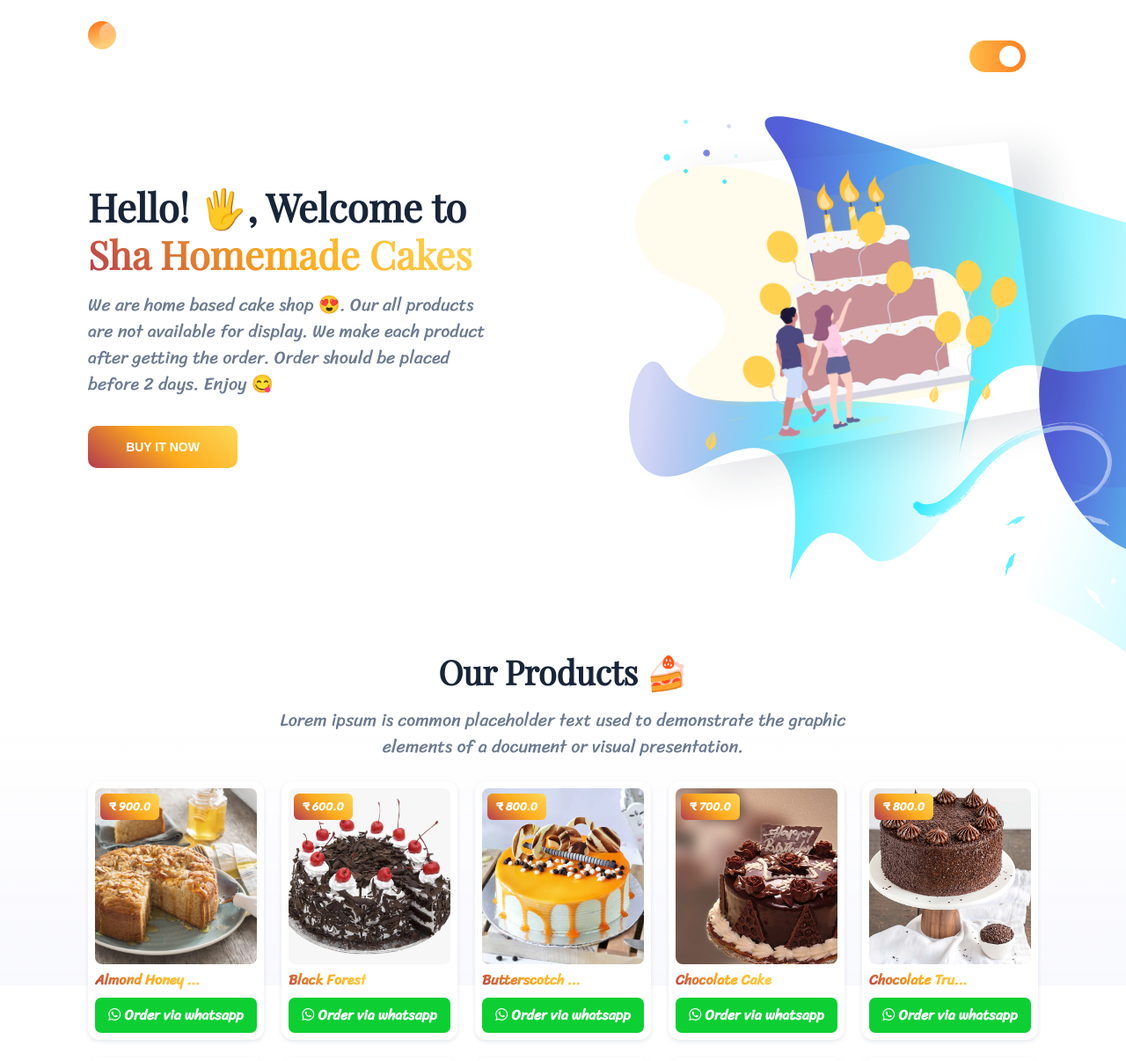
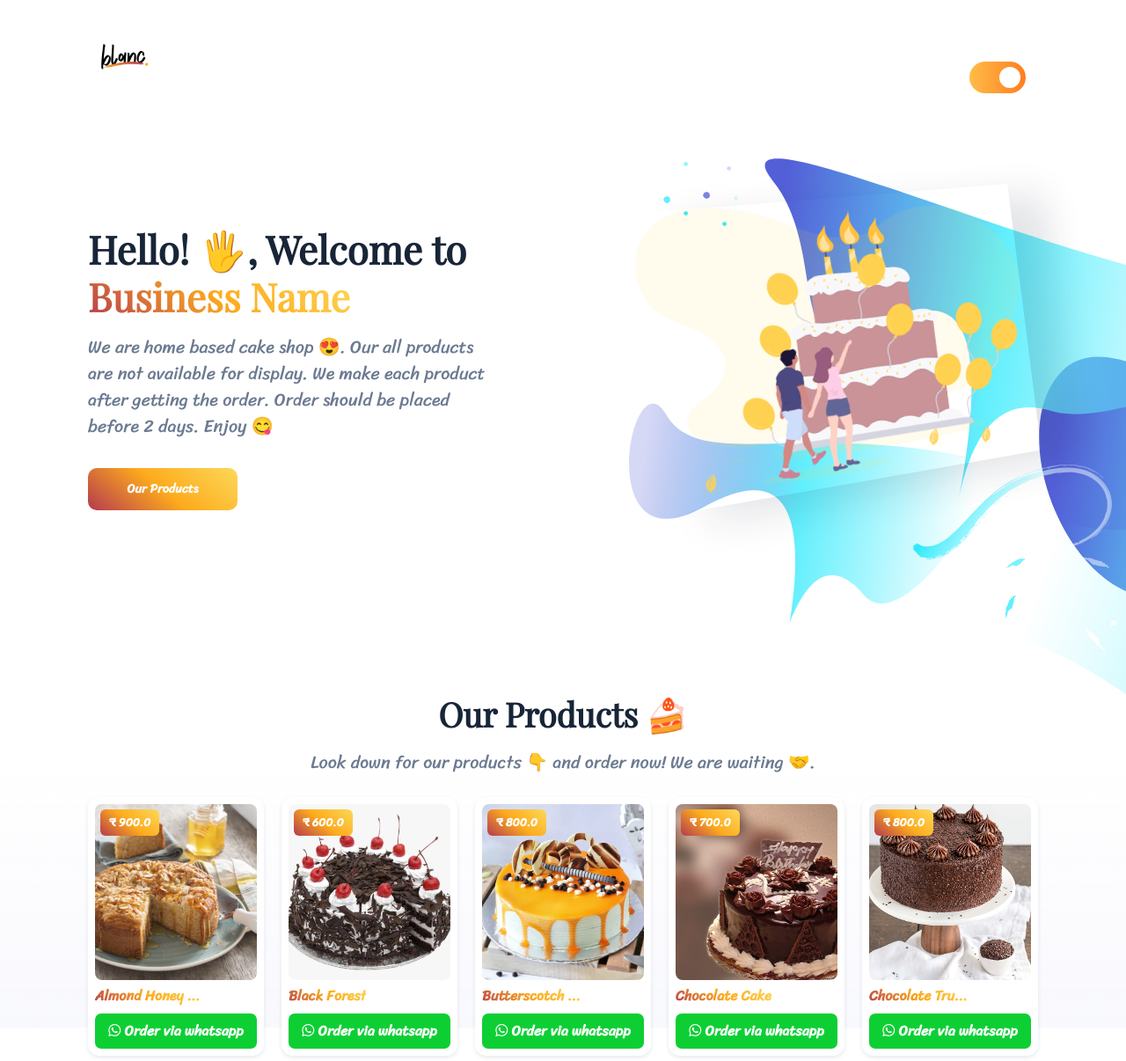
Before and after one commit to muhammedashfar7/Ecommerce-whatsapp-model, a Jekyll site: the page built from index.html, in a window 1280 px wide, cut to the strip 0-1206 px from the top of the page. Shown: the whole strip at 88% size. Built offline with Jekyll 4.4.1, drawn with Linux system fonts in a browser that asks for light colours; nearby versions of some CDN libraries; some of the changed text lies outside the part shown.

Commit message:
Finishing touches

```diff
--- a/_config.yml
+++ b/_config.yml
@@ -18,12 +18,10 @@
 # You can create any custom variable you would like, and they will be accessible
 # in the templates via {{ site.myvariable }}.
 
-title: Sha Homemade Cakes
+title: Business Name
 email: your-email@example.com
 description: >- # this means to ignore newlines until "baseurl:"
-  Write an awesome description for your new site here. You can edit this
-  line in _config.yml. It will appear in your document head meta (for
-  Google search results) and in your feed.xml site description.
+  My awesome site that features my products and get orders via whatsapp notification. Try our jekyll whatsapp ecommerce at low price as possible. Try Now1!.
 baseurl: "" # the subpath of your site, e.g. /blog
 url: "" # the base hostname & protocol for your site, e.g. http://example.com
 twitter_username: jekyllrb
--- a/_includes/footer.html
+++ b/_includes/footer.html
@@ -3,8 +3,8 @@
         <div class="site-footer-inner">
             <div class="brand footer-brand">
                 <a href="#">
-                    <img class="asset-light" src="dist/images/logo-light.svg" alt="Logo">
-                    <img class="asset-dark" src="dist/images/logo-dark.svg" alt="Logo">
+                    <img class="asset-light footer-logo" src="dist/images/logo-ftr-light.png" alt="Logo">
+                    <img class="asset-dark footer-logo" src="dist/images/logo-dark.png" alt="Logo">
                 </a>
             </div>
             <ul class="footer-links list-reset">
@@ -23,31 +23,26 @@
             </ul>
             <ul class="footer-social-links list-reset">
                 <li>
-                    <a href="#">
-                        <span class="screen-reader-text">Facebook</span>
-                        <svg width="16" height="16" xmlns="http://www.w3.org/2000/svg">
-                            <path d="M6.023 16L6 9H3V6h3V4c0-2.7 1.672-4 4.08-4 1.153 0 2.144.086 2.433.124v2.821h-1.67c-1.31 0-1.563.623-1.563 1.536V6H13l-1 3H9.28v7H6.023z" fill="#FFF"/>
-                        </svg>
+                    <a href="asset-light https://facebook.com/Blanc">
+                        <i class="ftr-icon fab fa-facebook-square"></i>
                     </a>
                 </li>
                 <li>
                     <a href="#">
-                        <span class="screen-reader-text">Twitter</span>
-                        <svg width="16" height="16" xmlns="http://www.w3.org/2000/svg">
-                            <path d="M16 3c-.6.3-1.2.4-1.9.5.7-.4 1.2-1 1.4-1.8-.6.4-1.3.6-2.1.8-.6-.6-1.5-1-2.4-1-1.7 0-3.2 1.5-3.2 3.3 0 .3 0 .5.1.7-2.7-.1-5.2-1.4-6.8-3.4-.3.5-.4 1-.4 1.7 0 1.1.6 2.1 1.5 2.7-.5 0-1-.2-1.5-.4C.7 7.7 1.8 9 3.3 9.3c-.3.1-.6.1-.9.1-.2 0-.4 0-.6-.1.4 1.3 1.6 2.3 3.1 2.3-1.1.9-2.5 1.4-4.1 1.4H0c1.5.9 3.2 1.5 5 1.5 6 0 9.3-5 9.3-9.3v-.4C15 4.3 15.6 3.7 16 3z" fill="#FFF"/>
-                        </svg>
+                        <a href="asset-light https://instagram.com/blancdesigns__">
+                            <i class="ftr-icon fab fa-instagram"></i>
+                        </a>
                     </a>
                 </li>
                 <li>
                     <a href="#">
-                        <span class="screen-reader-text">Google</span>
-                        <svg width="16" height="16" xmlns="http://www.w3.org/2000/svg">
-                            <path d="M7.9 7v2.4H12c-.2 1-1.2 3-4 3-2.4 0-4.3-2-4.3-4.4 0-2.4 2-4.4 4.3-4.4 1.4 0 2.3.6 2.8 1.1l1.9-1.8C11.5 1.7 9.9 1 8 1 4.1 1 1 4.1 1 8s3.1 7 7 7c4 0 6.7-2.8 6.7-6.8 0-.5 0-.8-.1-1.2H7.9z" fill="#FFF"/>
-                        </svg>
+                        <a href="https://wa.me/919496659631?text=Hello">
+                            <i class="ftr-icon fab fa-whatsapp"></i>
+                        </a>
                     </a>
                 </li>
             </ul>
-            <div class="footer-copyright">&copy; 2018 Switch, all rights reserved</div>
+            <div class="footer-copyright">&copy; 2018 Blanc Designs, all rights reserved</div>
         </div>
     </div>
 </footer>
--- a/_includes/header.html
+++ b/_includes/header.html
@@ -4,8 +4,8 @@
             <div class="brand header-brand">
                 <h1 class="m-0">
                     <a href="#">
-                        <img class="header-logo-image asset-light" src="dist/images/logo-light.svg" alt="Logo">
-                        <img class="header-logo-image asset-dark" src="dist/images/logo-dark.svg" alt="Logo">
+                        <img class="header-logo-image asset-light" src="dist/images/logo-light.png" alt="Logo">
+                        <img class="header-logo-image asset-dark" src="dist/images/logo-dark.png" alt="Logo">
                     </a>
                 </h1>
             </div>
--- a/dist/css/style.css
+++ b/dist/css/style.css
@@ -1286,13 +1286,11 @@
 
 .button {
 	display: inline-flex;
-	font-family: "IBM Plex Sans", sans-serif;
 	font-size: 14px;
 	letter-spacing: 0px;
 	font-weight: 600;
 	line-height: 16px;
 	text-decoration: none !important;
-	text-transform: uppercase;
 	background-color: #E9EDF3;
 	color: #535FD7 !important;
 	border: none;
@@ -1939,7 +1937,7 @@
 }
 
 .lights-off .asset-dark {
-	display: block
+	display: inline
 }
 
 .lights-off a {
@@ -2279,3 +2277,30 @@
 .hero-media-image {
     width: 450px;
 }
+
+.header-logo-image {
+	height: 80px;
+}
+
+.footer-logo {
+	height: 80px;
+}
+
+.ftr-icon {
+	font-size: 25px;
+}
+a.ftr-icon {
+	color: #fff;
+}
+
+i.ftr-icon.fab.fa-facebook-square {
+    color: #8e81ff;
+}
+
+i.ftr-icon.fab.fa-instagram {
+    color: #ff6e6e;
+}
+
+i.ftr-icon.fab.fa-whatsapp {
+    color: #66ff95;
+}
--- a/index.html
+++ b/index.html
@@ -10,8 +10,8 @@
 	                        <h1 class="hero-title mt-0">{{site.header.heading}} <span class="asset-light gradient-text">{{site.title}}</span> <span class="asset-dark gradient-text-dark">{{site.title}}</span></h1>
 	                        <p class="hero-paragraph">{{site.header.description}}</p>
 	                        <div class="hero-cta">
-								<a class="asset-light button button-primary-light" href="#">Buy it now</a>
-								<a class="asset-dark button button-primary-dark" href="#">Buy it now</a>
+								<a class="asset-light button button-primary-light" href="{{site.baseurl}}/#products">Our Products</a>
+								<a class="asset-dark button button-primary-dark" href="{{site.baseurl}}/#products">Our Products</a>
 							</div>
 						</div>
 						<div class="hero-media">
@@ -28,13 +28,13 @@
                 </div>
             </section>
 
-            <section class="features section">
+            <section id="products" class="features section">
                 <div class="container">
 					<div class="features-inner section-inner has-bottom-divider">
 						<div class="features-header text-center">
 							<div class="container-sm">
 								<h2 class="section-title mt-0">{{site.productPage.heading}}</h2>
-	                            <p class="section-paragraph">Lorem ipsum is common placeholder text used to demonstrate the graphic elements of a document or visual presentation.</p>
+	                            <p class="section-paragraph">Look down for our products 👇 and order now! We are waiting 🤝.</p>
 							</div>
                         </div>
                         <div class="features-wrap">
@@ -50,12 +50,9 @@
                 <div class="container-sm">
                     <div class="cta-inner section-inner">
                         <div class="cta-header text-center">
-                            <h2 class="section-title mt-0">Get it and Switch</h2>
-                            <p class="section-paragraph">Lorem ipsum is common placeholder text used to demonstrate the graphic elements of a document or visual presentation.</p>
-							<div class="cta-cta">
-								<a class="button button-primary" href="#">Buy it now</a>
-							</div>
-					    </div>
+                            <h2 class="section-title mt-0">Get in <span class="asset-dark gradient-text-dark">touch</span><span class="asset-light gradient-text">touch</span> with Us!</h2>
+                            <p class="section-paragraph">Message 📱 us on whatsapp or call 📞 us for more info & custom works <span class="asset-dark gradient-text-dark"><a href="tel:919496659631">@+91-94966-59631</a></span><span class="asset-light gradient-text"><a href="tel:919496659631">@+91-94966-59631</a></span>. Love you 💖</p>
+						</div>
                     </div>
                 </div>
             </section>
```
Also changed, not shown: dist/images/logo-dark.png (added), dist/images/logo-ftr-light.png (added), dist/images/logo-light.png (added).
